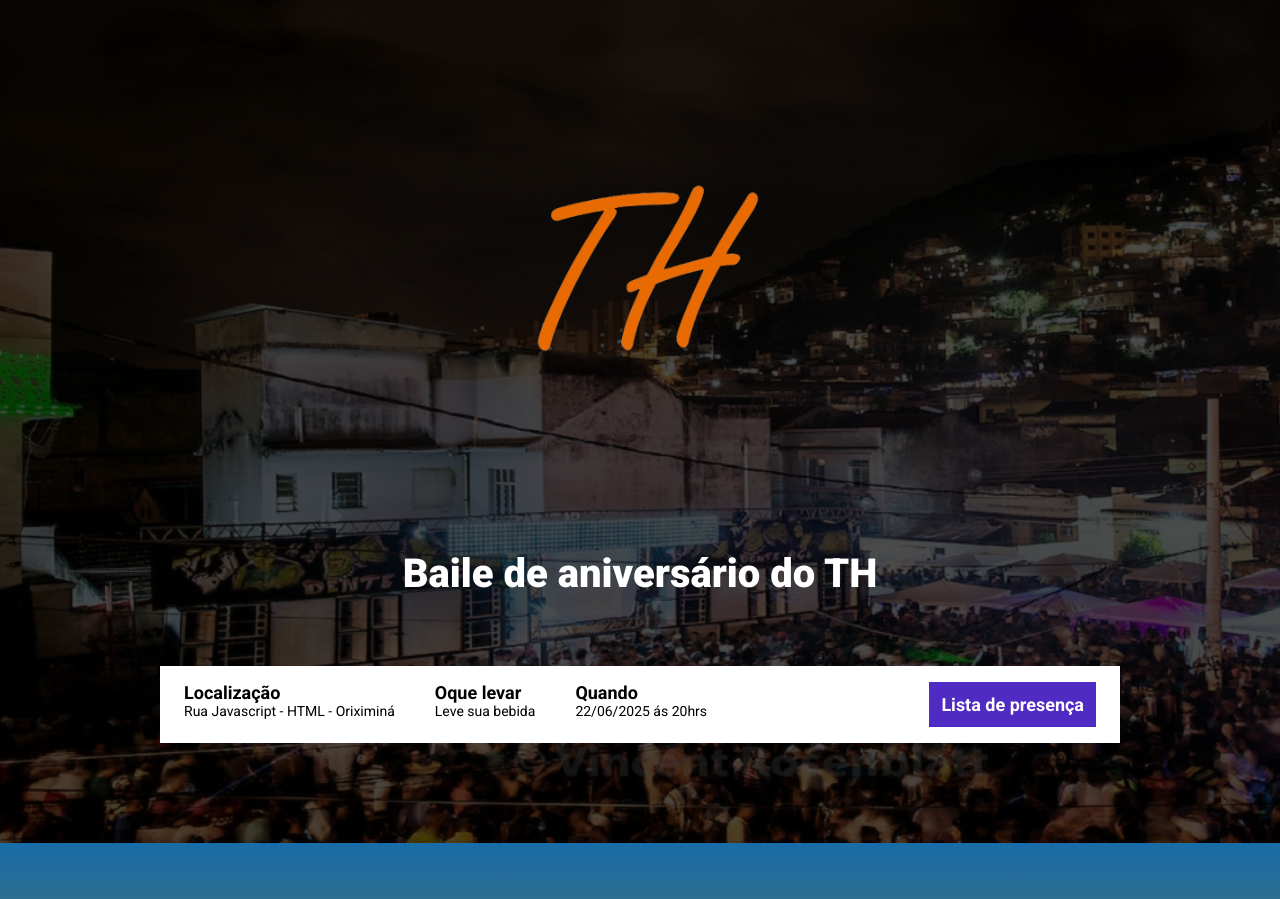
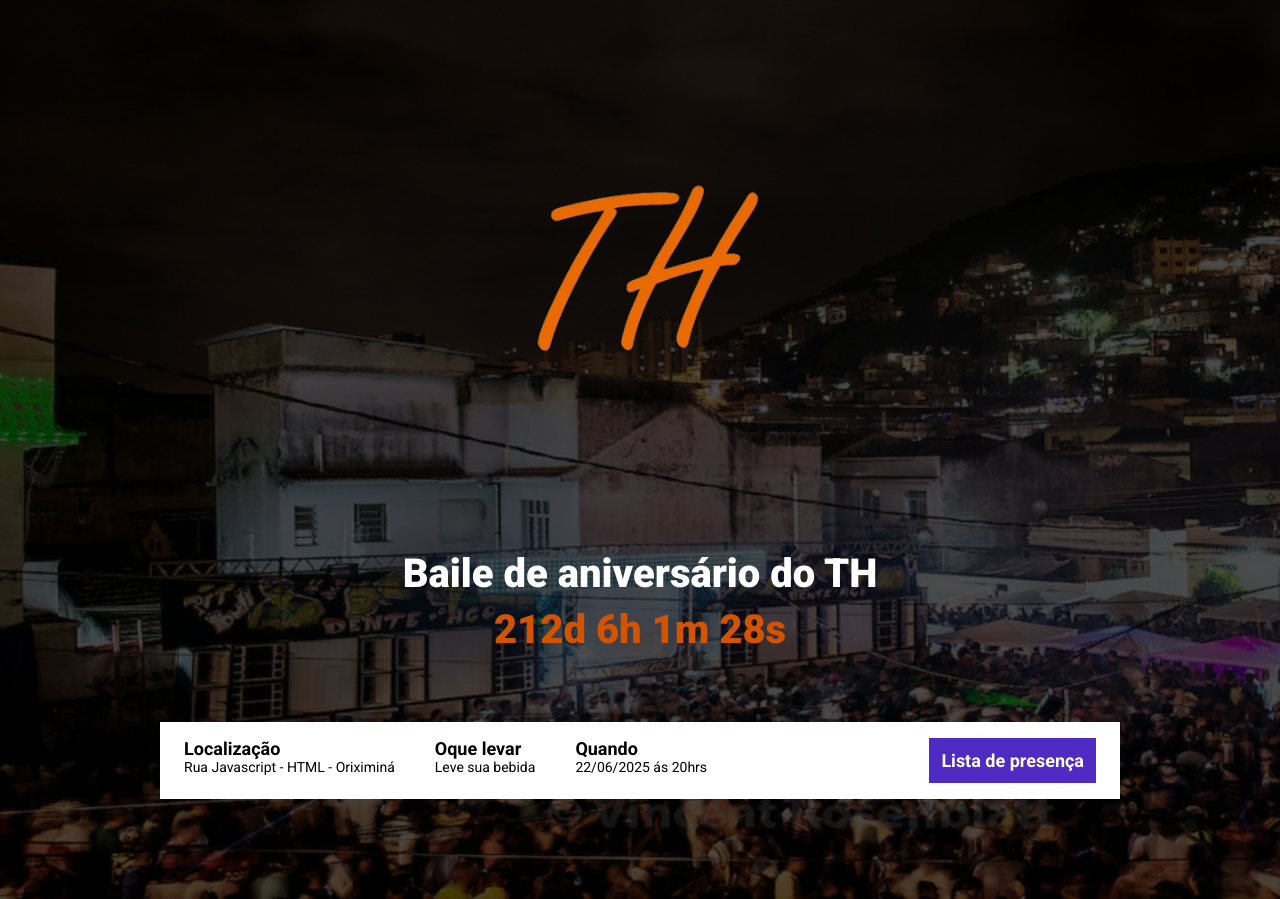
Before and after one commit to eriicdev/Contagem-_aniversario, a website built with Parcel: page src/index.html in a window 1280 px wide. Shown: the top 899 px of the page. Built offline with nearby package versions, Linux system fonts and the light colour scheme.

Commit message:
fazendo a lógica e finalizando o projeto.

```diff
--- a/package.json
+++ b/package.json
@@ -1,9 +1,9 @@
 {
   "name": "ex.-landingpage",
   "version": "1.0.0",
-  "main": "index.js",
   "scripts": {
     "dev": "parcel src/index.html  src/styles/main.scss  src/scripts/main.js",
+    "build" : "parcel build src/index.html",
     "test": "echo \"Error: no test specified\" && exit 1"
   },
   "keywords": [],
--- a/src/scripts/main.js
+++ b/src/scripts/main.js
@@ -0,0 +1,26 @@
+const dataDoEvento = new Date('Jun 22, 2025 20:00:00');
+const timestampDoEvento = dataDoEvento.getTime();
+
+const contaOtempo = setInterval(function() {
+    const dataAtual = new Date();
+    const timestampAtual = dataAtual.getTime();
+
+    const distanciaAteOEvento = timestampDoEvento - timestampAtual;
+
+    const diaEmMs = 1000 * 60 * 60 * 24;
+    const horaEmMs = 1000 * 60 * 60;
+    const minutoEmMs = 1000 * 60;
+
+    const diasAteoEvento = Math.floor(distanciaAteOEvento / diaEmMs);
+    const horasAteoEvento = Math.floor((distanciaAteOEvento % diaEmMs) / horaEmMs);
+    const minutosAteoEvento = Math.floor((distanciaAteOEvento % horaEmMs) / minutoEmMs);
+    const segundosAteoEvento = Math.floor((distanciaAteOEvento % minutoEmMs) / 1000);
+
+
+    document.getElementById('contador').innerHTML = `${diasAteoEvento}d ${horasAteoEvento}h ${minutosAteoEvento}m ${segundosAteoEvento}s`;
+
+    if (distanciaAteOEvento <= 0) {
+        clearInterval(contaOtempo);
+        document.getElementById('contador').innerHTML = 'Corre que já começou!'
+    }
+},1000);
--- a/src/styles/main.scss
+++ b/src/styles/main.scss
@@ -38,3 +38,8 @@
     }
 
 }
+
+#contador{
+    display: block;
+    color: #d35400;
+}
```
Also changed, not shown: src/index.html (+1 -1 lines).
